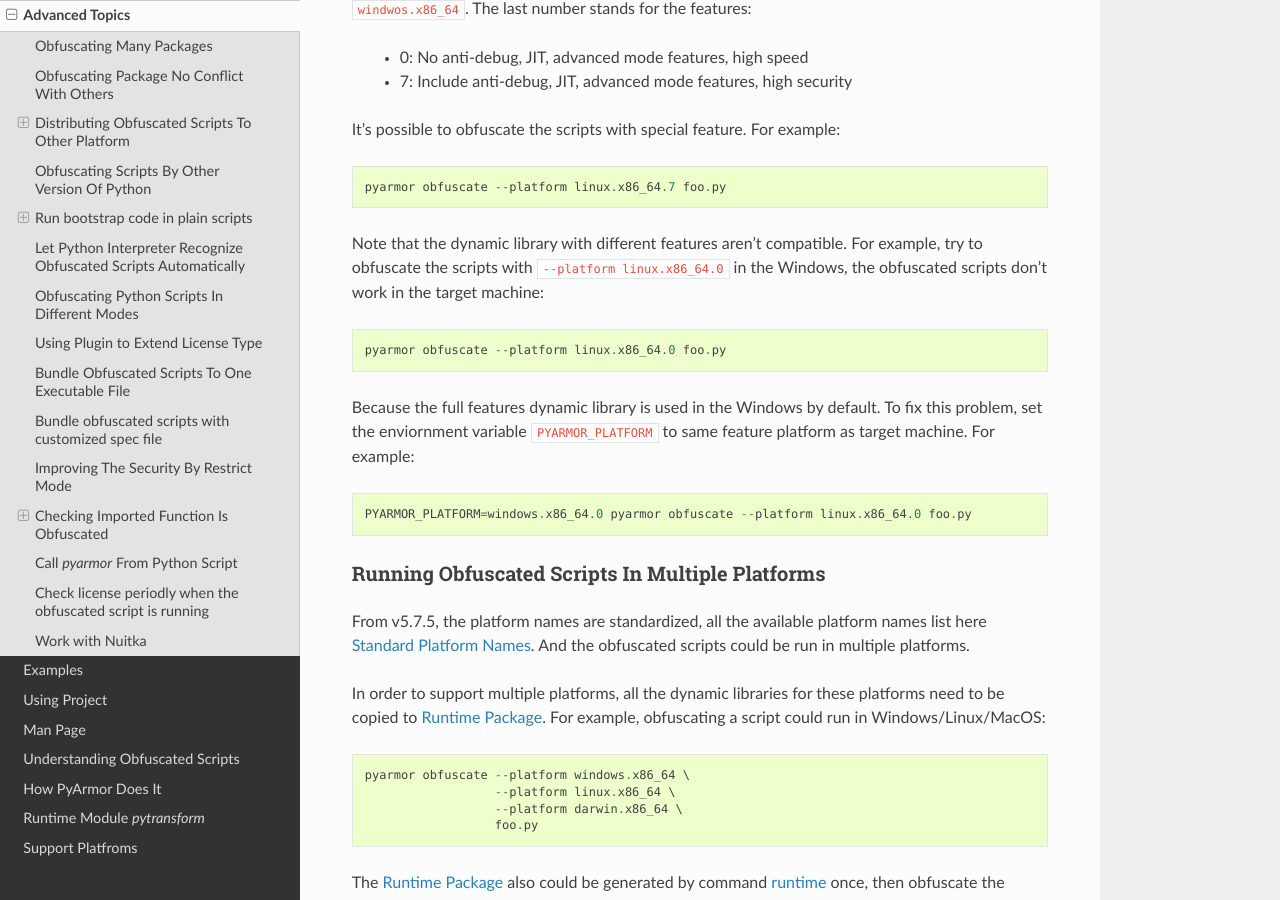
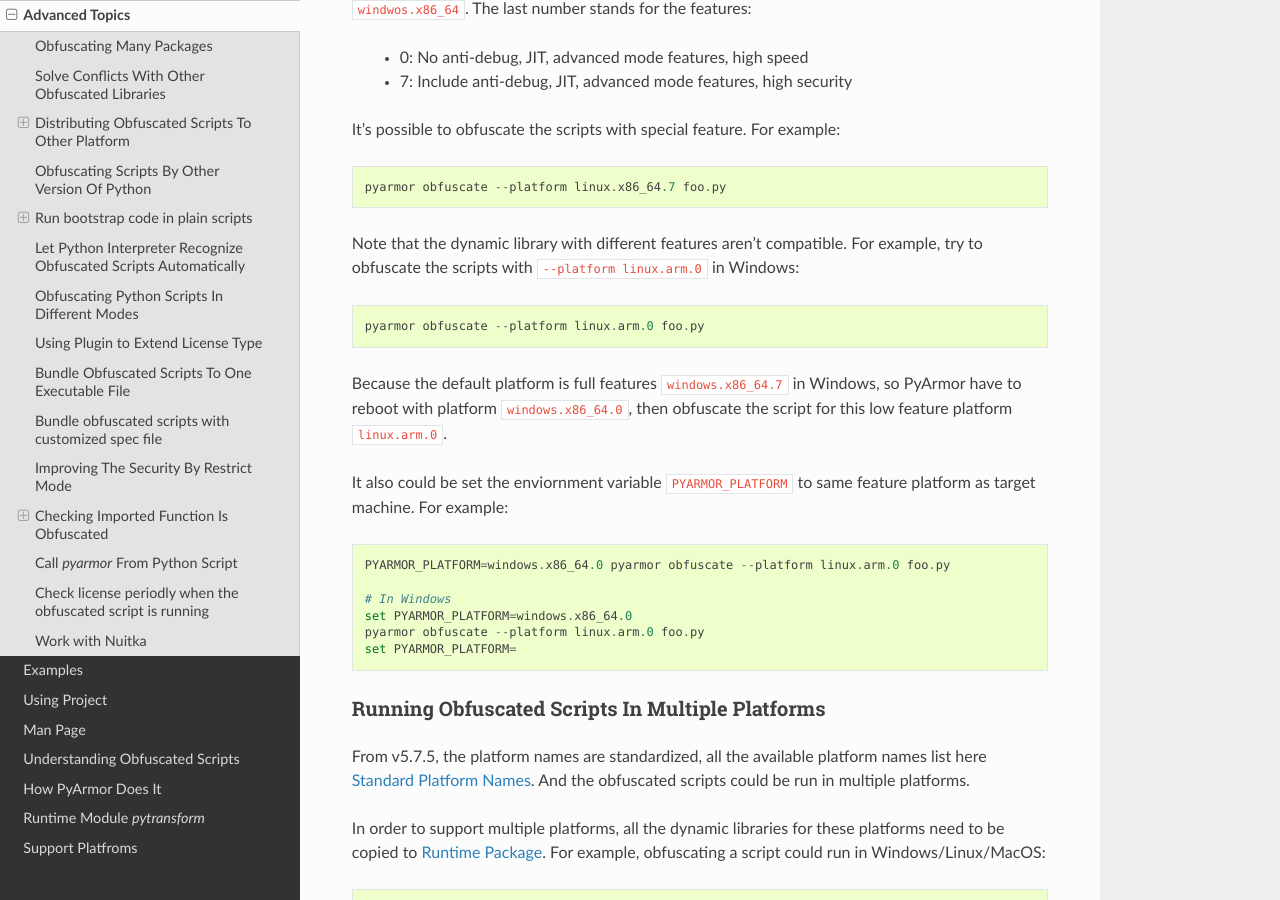
Before and after one commit to dashingsoft/pyarmor, a Sphinx documentation site: the page built from docs/advanced.rst, in a window 1280 px wide and 900 px high, scrolled down 2707 px. Built offline with Sphinx 7.4.7 and the Read the Docs theme 2.0.0, drawn with Linux system fonts in a browser that asks for light colours; some of the changed text lies outside the part shown.

Commit message:
Refine doc

```diff
--- a/docs/advanced.rst
+++ b/docs/advanced.rst
@@ -52,8 +52,10 @@
 
 .. _obfuscating package no conflict with others:
 
-Obfuscating Package No Conflict With Others
--------------------------------------------
+.. _solve conflicts with other obfuscated libraries:
+
+Solve Conflicts With Other Obfuscated Libraries
+-----------------------------------------------
 
 .. note:: New in v5.8.7
 
@@ -129,16 +131,25 @@
     pyarmor obfuscate --platform linux.x86_64.7 foo.py
 
 Note that the dynamic library with different features aren't compatible. For
-example, try to obfuscate the scripts with ``--platform linux.x86_64.0`` in the
-Windows, the obfuscated scripts don't work in the target machine::
+example, try to obfuscate the scripts with ``--platform linux.arm.0`` in
+Windows::
 
-    pyarmor obfuscate --platform linux.x86_64.0 foo.py
+    pyarmor obfuscate --platform linux.arm.0 foo.py
 
-Because the full features dynamic library is used in the Windows by default. To
-fix this problem, set the enviornment variable ``PYARMOR_PLATFORM`` to same
+Because the default platform is full features ``windows.x86_64.7`` in Windows,
+so PyArmor have to reboot with platform ``windows.x86_64.0``, then obfuscate the
+script for this low feature platform ``linux.arm.0``.
+
+It also could be set the enviornment variable ``PYARMOR_PLATFORM`` to same
 feature platform as target machine. For example::
 
-    PYARMOR_PLATFORM=windows.x86_64.0 pyarmor obfuscate --platform linux.x86_64.0 foo.py
+    PYARMOR_PLATFORM=windows.x86_64.0 pyarmor obfuscate --platform linux.arm.0 foo.py
+
+    # In Windows
+    set PYARMOR_PLATFORM=windows.x86_64.0
+    pyarmor obfuscate --platform linux.arm.0 foo.py
+    set PYARMOR_PLATFORM=
+
 
 .. _running obfuscated scripts in multiple platforms:
 
```
Also changed, not shown: docs/examples.rst (+4 -7 lines).
